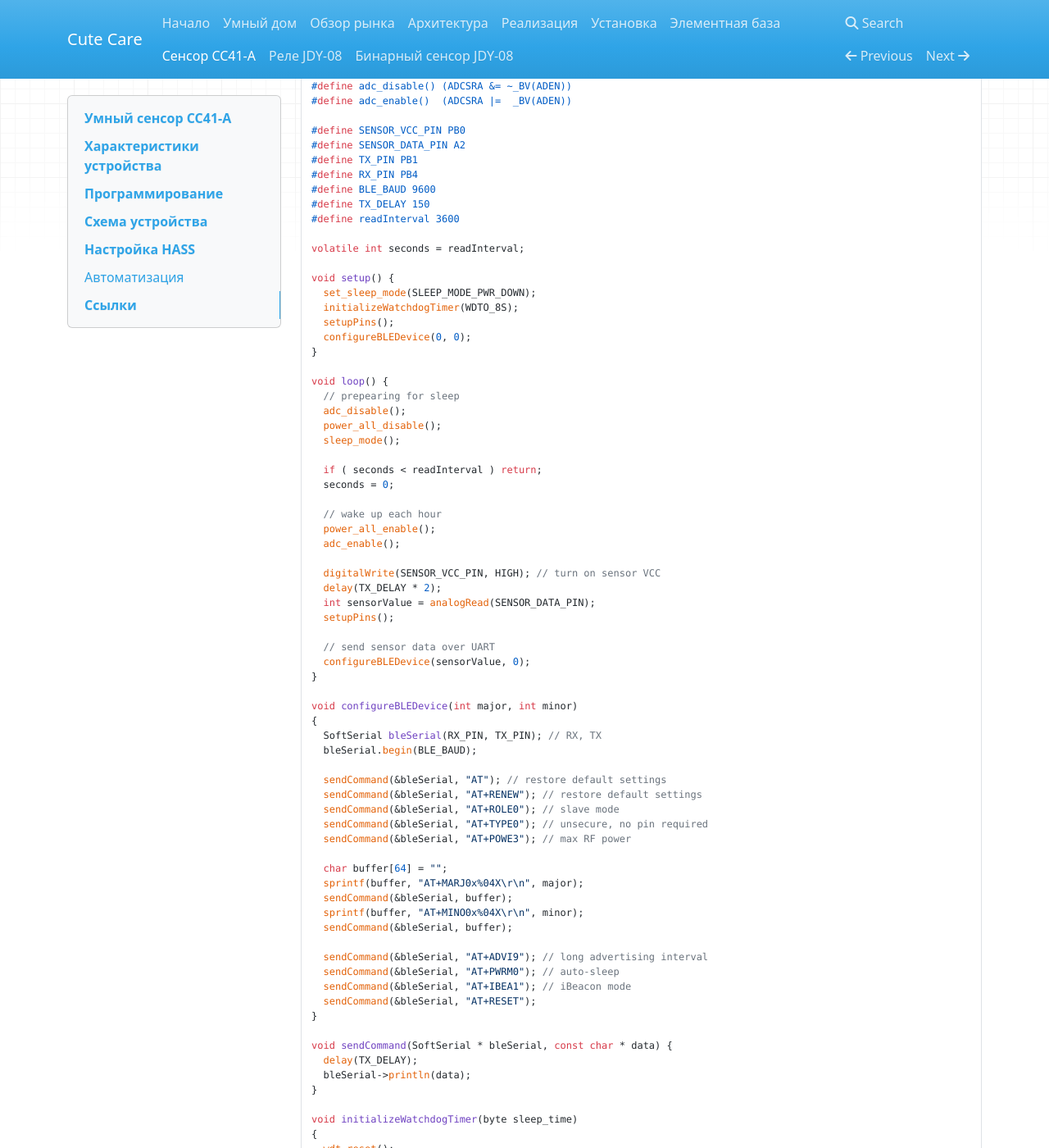
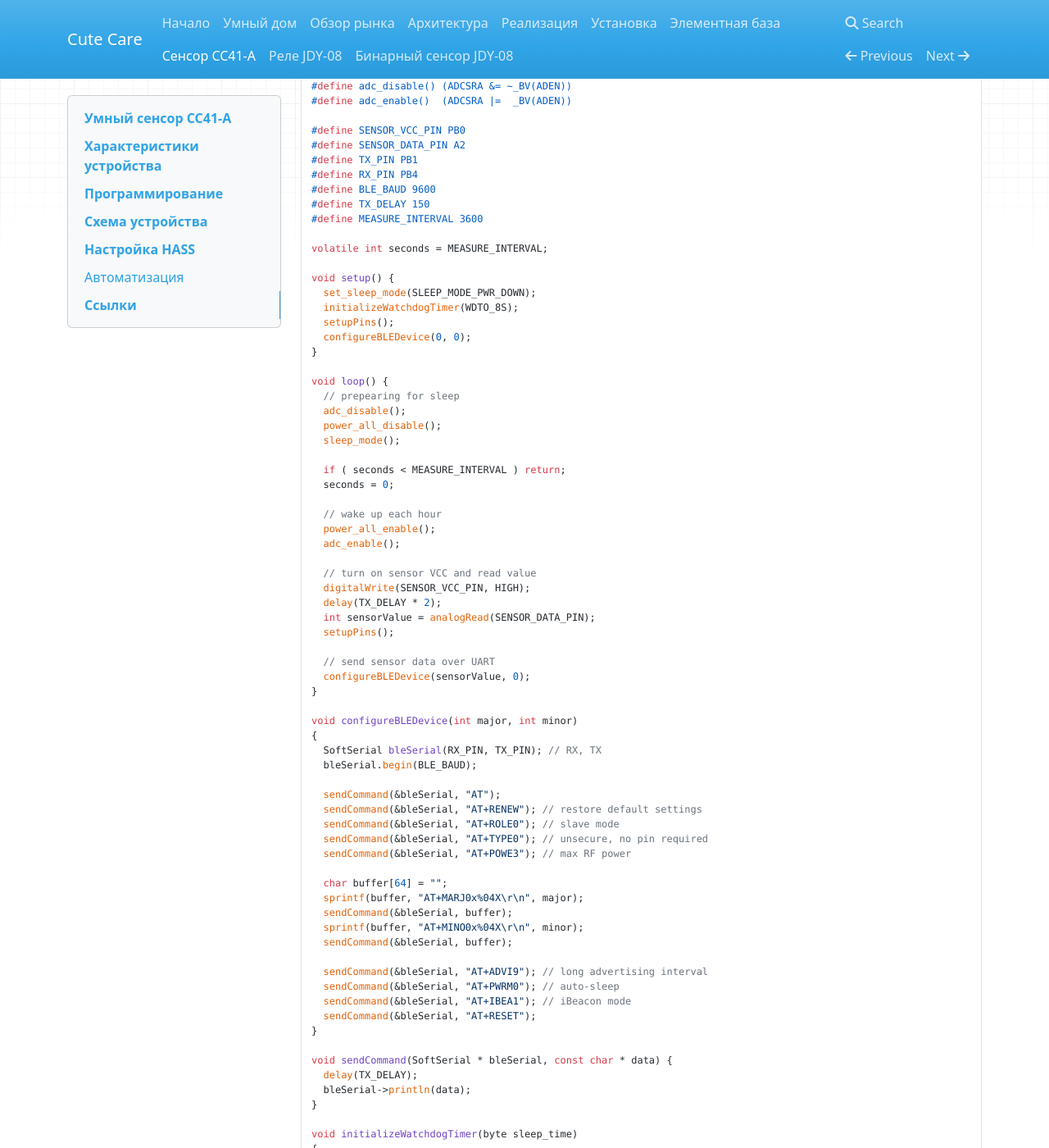
Before and after one commit to cutecare/cutecare-docs, an MkDocs documentation site: the page built from docs/Сенсор CC41A.md, in a window 1280 px wide and 1400 px high, scrolled down 2114 px. Shown: the whole window at 82% size. Built offline with MkDocs 1.6.1, drawn with Linux system fonts in a browser that asks for light colours; nearby versions of some CDN libraries; old or Windows-style settings are respelled for this version of MkDocs.

Commit message:
Update Сенсор CC41A.md

```diff
--- a/docs/Сенсор CC41A.md
+++ b/docs/Сенсор CC41A.md
@@ -54,9 +54,9 @@
 #define RX_PIN PB4
 #define BLE_BAUD 9600
 #define TX_DELAY 150
-#define readInterval 3600
+#define MEASURE_INTERVAL 3600
 
-volatile int seconds = readInterval;
+volatile int seconds = MEASURE_INTERVAL;
 
 void setup() {
   set_sleep_mode(SLEEP_MODE_PWR_DOWN);
@@ -71,14 +71,15 @@ void loop() {
   power_all_disable();
   sleep_mode();
 
-  if ( seconds < readInterval ) return;
+  if ( seconds < MEASURE_INTERVAL ) return;
   seconds = 0;
 
   // wake up each hour
   power_all_enable();
   adc_enable();
 
-  digitalWrite(SENSOR_VCC_PIN, HIGH); // turn on sensor VCC
+  // turn on sensor VCC and read value
+  digitalWrite(SENSOR_VCC_PIN, HIGH);
   delay(TX_DELAY * 2);
   int sensorValue = analogRead(SENSOR_DATA_PIN);
   setupPins();
@@ -92,7 +93,7 @@ void configureBLEDevice(int major, int minor)
   SoftSerial bleSerial(RX_PIN, TX_PIN); // RX, TX
   bleSerial.begin(BLE_BAUD);
 
-  sendCommand(&bleSerial, "AT"); // restore default settings
+  sendCommand(&bleSerial, "AT");
   sendCommand(&bleSerial, "AT+RENEW"); // restore default settings
   sendCommand(&bleSerial, "AT+ROLE0"); // slave mode
   sendCommand(&bleSerial, "AT+TYPE0"); // unsecure, no pin required
```
